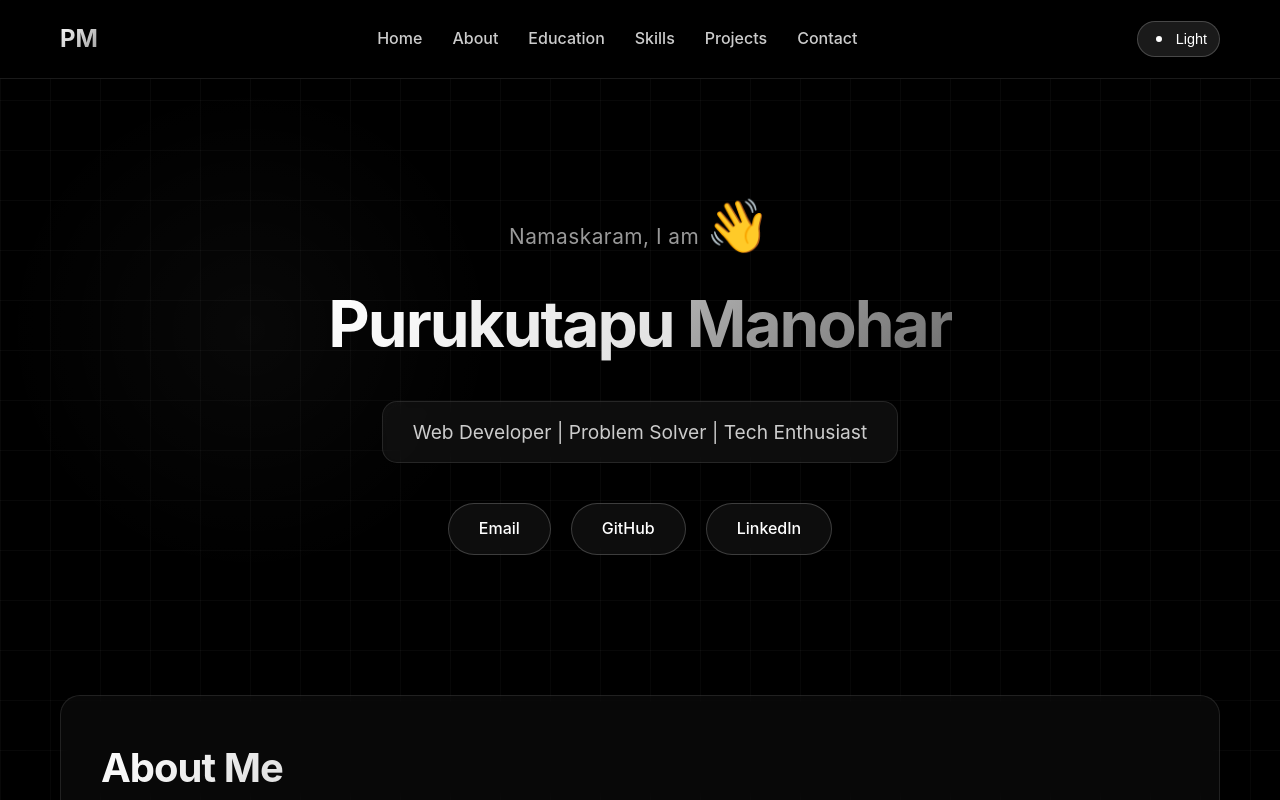
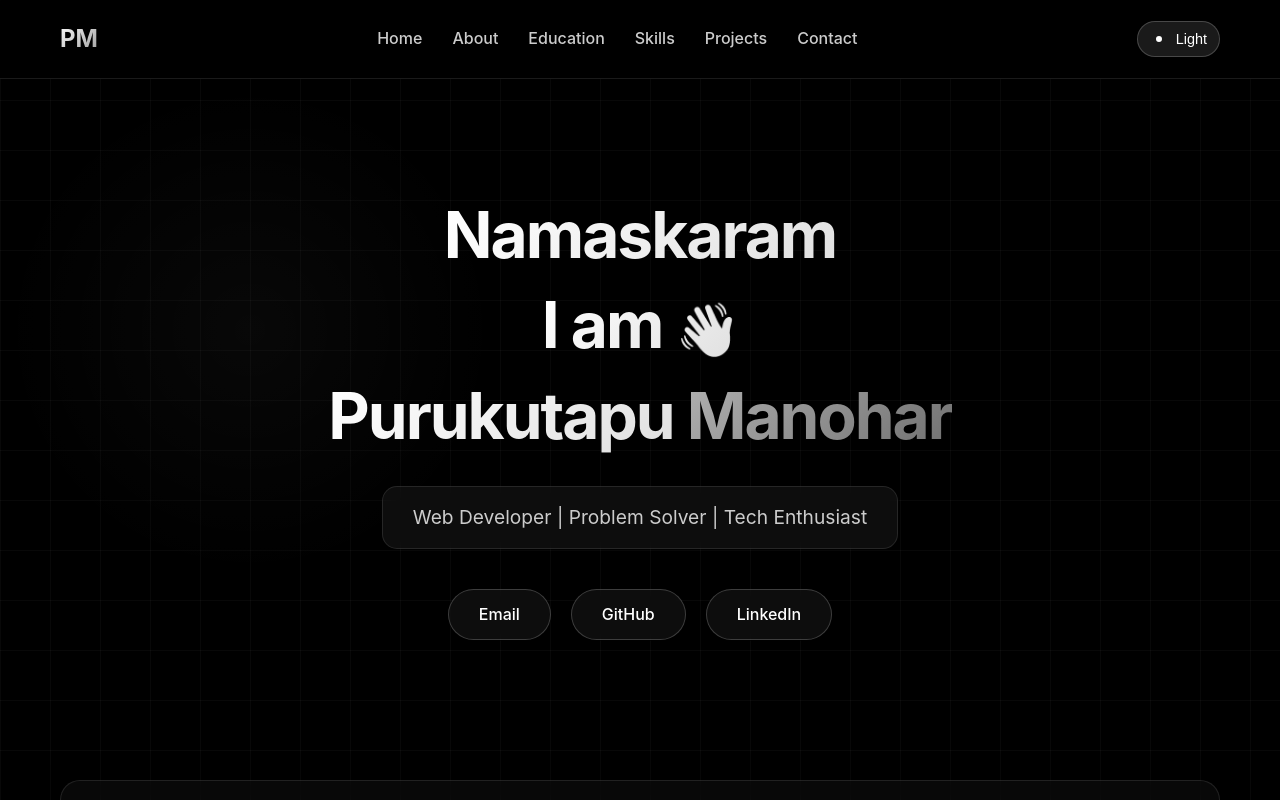
Before and after one commit to Manoharreddi2/New-Portfolio, a React (Vite) app: page / in a window 1280 px wide. Built offline with nearby package versions, Linux system fonts and the light colour scheme.

Commit message:
Refine Hero section layout and styling

```diff
--- a/src/components/Hero.jsx
+++ b/src/components/Hero.jsx
@@ -20,13 +20,11 @@ const Hero = () => {
 
     return (
         <header id="home" className="section-animate">
-            <div className="greeting">
-                <span key={index} className="fade-in-text">
-                    {greetings[index]}
-                </span>, I am <span className="wave-emoji">👋</span>
-            </div>
-
-            <h1><span className="name-first">Purukutapu</span> <span className="name-last">Manohar</span></h1>
+            <h1 className="hero-title">
+                <span className="d-block fade-in-text name-first">{greetings[index]}</span>
+                <span className="d-block name-first">I am <span className="wave-emoji">👋</span></span>
+                <span className="d-block"><span className="name-first">Purukutapu</span> <span className="name-last">Manohar</span></span>
+            </h1>
             <div className="glassy-text">Web Developer | Problem Solver | Tech Enthusiast</div>
             <div className="contact-links">
                 <a href="mailto:manoharreddy2210@gmail.com">Email</a>
--- a/src/index.css
+++ b/src/index.css
@@ -1228,3 +1228,22 @@ footer p {
     display: inline-block;
     animation: fadeInText 0.5s ease-out;
 }
+.d-block {
+    display: block;
+    margin-bottom: 5px;
+}
+
+/* Ensure gradient applies to the new layout */
+.hero-title {
+    display: flex;
+    flex-direction: column;
+    align-items: center;
+    line-height: 1.1;
+    gap: 10px;
+}
+
+@media (min-width: 768px) {
+    .d-block {
+        margin-bottom: 10px;
+    }
+}
```
